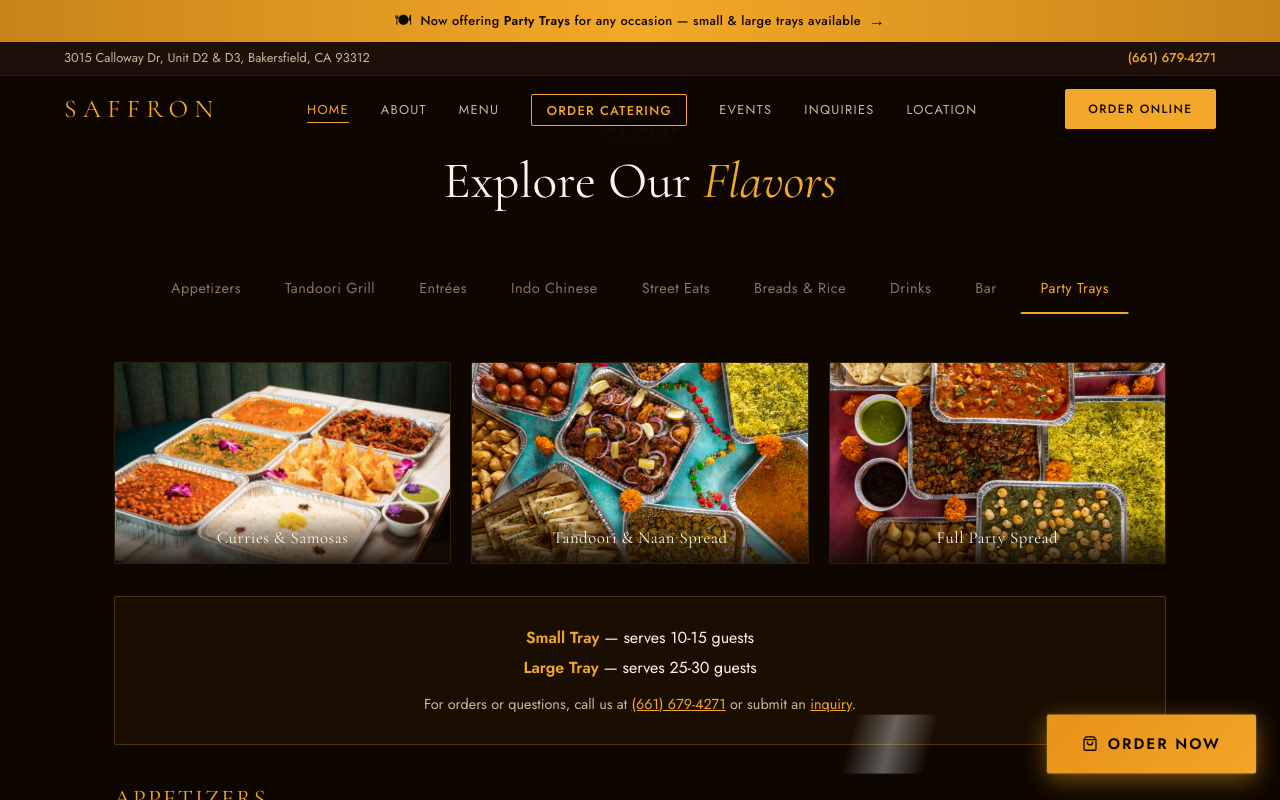
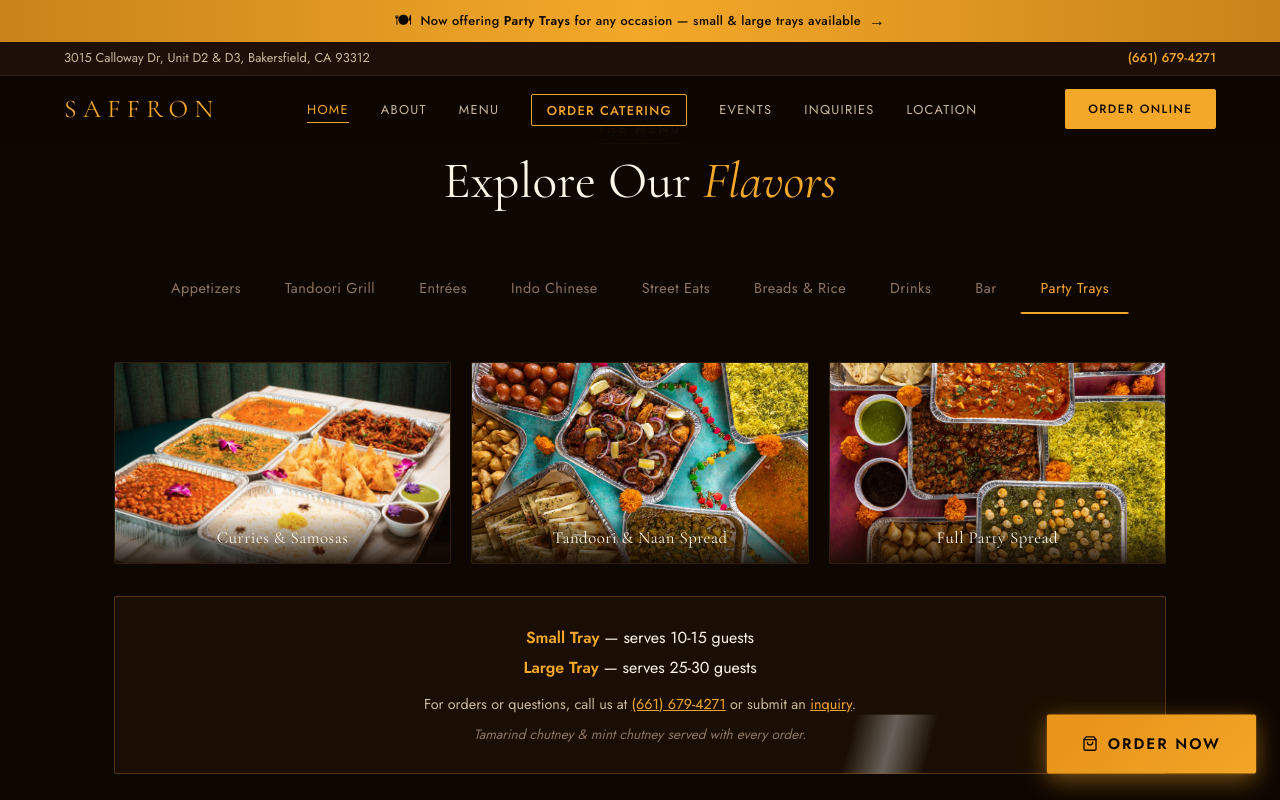
Before and after one commit to buildwithnav/saffron-website, a React (Create React App) app: page / in a window 1280 px wide. Both pictures are taken after a click on the button "VIEW PARTY TRAYS". Shown: the part 2110-2910 px from the top of the page. Built offline with nearby package versions, Linux system fonts and the light colour scheme.

Commit message:
feat: add chutney note to Party Trays info box
Adds "Tamarind chutney & mint chutney served with every order"
below the inquiry line in the Party Trays section.

```diff
--- a/src/components/Menu.css
+++ b/src/components/Menu.css
@@ -346,6 +346,13 @@
   text-decoration: underline;
 }
 
+.menu-tray-chutney {
+  margin-top: 8px !important;
+  font-size: 0.85rem !important;
+  color: var(--text-muted) !important;
+  font-style: italic;
+}
+
 /* ---- Legend ---- */
 
 .menu-legend {
--- a/src/components/Menu.js
+++ b/src/components/Menu.js
@@ -703,6 +703,7 @@ function Menu() {
                 <p><strong>Small Tray</strong> — serves 10-15 guests</p>
                 <p><strong>Large Tray</strong> — serves 25-30 guests</p>
                 <p className="menu-tray-note">For orders or questions, call us at <a href="tel:+16616794271">(661) 679-4271</a> or submit an <a href="#inquiries">inquiry</a>.</p>
+                <p className="menu-tray-chutney">Tamarind chutney & mint chutney served with every order.</p>
               </div>
             </>
           )}
```
